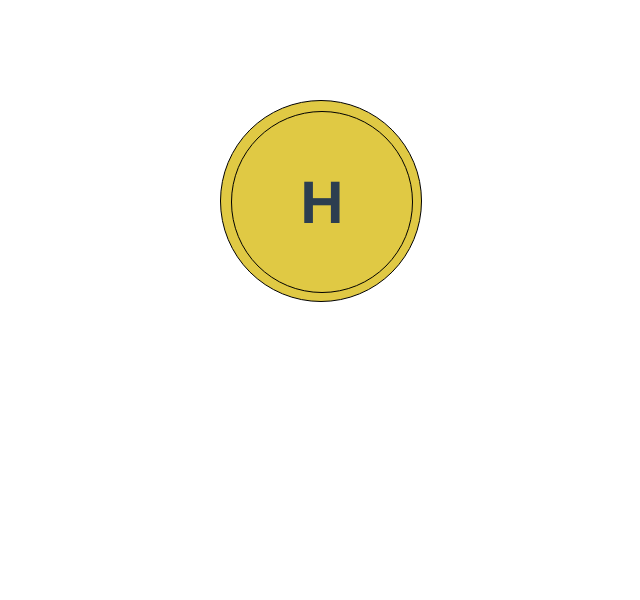
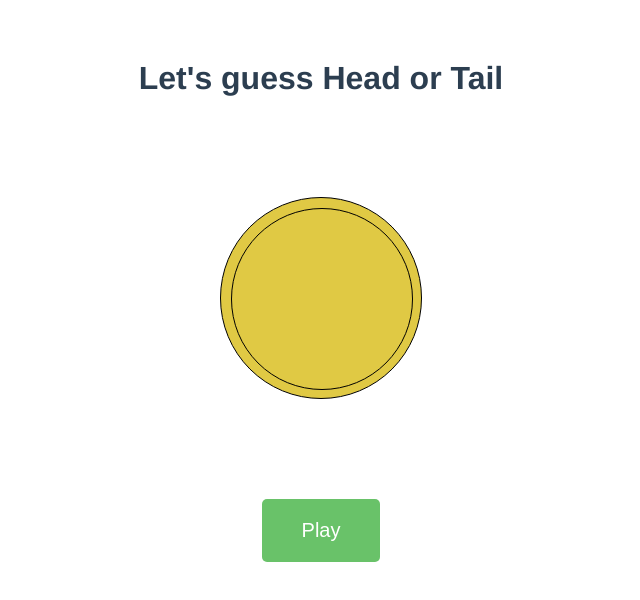
Before and after one commit to LinnKhantNyiNyi/flip-coin-game-Vuejs, a Vue app: page / in a window 1280 px wide. Shown: the top 600 px of the page, without its empty margins (319-959 px from the left). Built offline with nearby package versions, Linux system fonts and the light colour scheme.

Commit message:
create playButton

```diff
--- a/src/App.vue
+++ b/src/App.vue
@@ -1,5 +1,9 @@
 <template>
-  <Coin />
+  <h1>Let's guess Head or Tail</h1>
+  <Coin :isPlaying="isPlaying" />
+  <button class="play-btn" @click="startGame" v-if="isPlaying === false">
+    Play
+  </button>
 </template>
 
 <script>
@@ -9,6 +13,18 @@ export default {
 
   components: {
     Coin,
+  },
+
+  data() {
+    return {
+      isPlaying: false,
+    };
+  },
+
+  methods: {
+    startGame() {
+      this.isPlaying = true;
+    },
   },
 };
 </script>
@@ -22,4 +38,14 @@ export default {
   color: #2c3e50;
   margin-top: 60px;
 }
+
+.play-btn {
+  padding: 20px 40px;
+  border-radius: 5px;
+  border: 0;
+  cursor: pointer;
+  background-color: rgb(105, 194, 105);
+  color: white;
+  font-size: 20px;
+}
 </style>
--- a/src/components/coin.vue
+++ b/src/components/coin.vue
@@ -1,17 +1,23 @@
 <template>
   <div class="coin" :class="{ coinanimation: isPlaying }">
-    <div class="head" :class="{ headanimation: isPlaying }"><h1>H</h1></div>
+    <div class="head" :class="{ headanimation: isPlaying }">
+      <h1 v-if="isPlaying">{{ head }}</h1>
+      <h1 v-if="result">{{ result }}</h1>
+    </div>
     <div v-if="isPlaying" :class="{ tailanimation: isPlaying }" class="tail">
-      <h1>T</h1>
+      <h1>{{ tail }}</h1>
     </div>
   </div>
 </template>
 
 <script>
 export default {
+  props: ["isPlaying"],
   data() {
     return {
-      isPlaying: false,
+      head: "H",
+      tail: "T",
+      result: "",
     };
   },
 };
```
